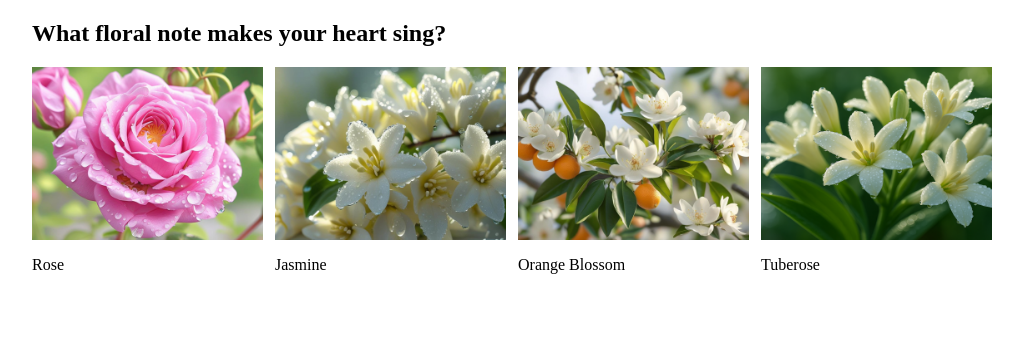
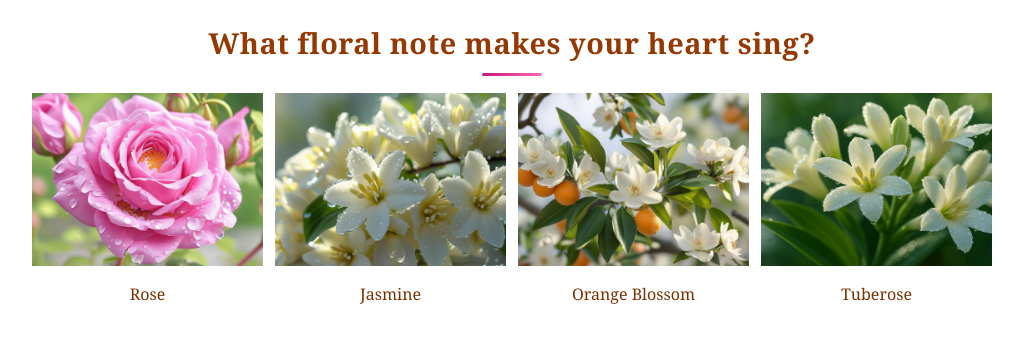
Before and after one commit to AlexandraSelby/fragrance-quiz, a plain HTML site: page index.html in a window 1280 px wide. Shown: the whole page, without its empty margins (128-1151 px from the left). Drawn offline with Linux system fonts and the light colour scheme.

Commit message:
feat: style the h2 and p element

```diff
--- a/assets/css/styles.css
+++ b/assets/css/styles.css
@@ -42,5 +42,43 @@ body {
   cursor: pointer;
 }
 .answer-option:hover {
-  outline: 2px solid hotpink;
+  box-shadow: 0 0 12px rgba(255, 105, 180, 0.6);
+  transform: scale(1.02);
+  transition: all 0.3s ease;
+  border-radius: 12px;
 }
+/* Elegant Headings */
+h2 {
+  font-family: "Playfair Display", Georgia, serif; /* elegant serif font */
+  font-size: 1.8rem; /* large enough for accessibility */
+  font-weight: 600;
+  color: #953903; /* dark grey for high contrast */
+  margin-bottom: 0.6em;
+  letter-spacing: 0.5px;
+  line-height: 1.3;
+  text-align: center;
+}
+
+/* Elegant Paragraphs */
+p {
+  font-family: "Lora", Georgia, serif; /* classy, readable serif */
+  font-size: 1rem;
+  line-height: 1.6;
+  color: #773200; /* high contrast but softer than pure black */
+  margin-bottom: 1.2em;
+  text-align: center;
+  max-width: 60ch; /* keeps lines from being too long */
+  margin-left: auto;
+  margin-right: auto;
+}
+
+/* Optional: Add soft accent underline for quiz headings */
+h2::after {
+  content: "";
+  display: block;
+  width: 60px;
+  height: 3px;
+  margin: 0.4em auto 0;
+  background: linear-gradient(90deg, #c71585, #ff69b4); /* elegant pink gradient */
+  border-radius: 2px;
+}
--- a/index.html
+++ b/index.html
@@ -55,9 +55,6 @@
 
   <div id="question3" class="question" style="display: none">
     <h2>Pick your signature sip</h2>
-    <p>
-      Which of these delicious drink - inspired scents makes your nose happiest?
-    </p>
     <div id="drink-options" class="image-grid">
       <div class="answer-option" data-profile="minimalist">
         <img src="assets/images/coffee.jpg" alt="Cup of black coffe steaming and spilled coffe beans on a wood surface" />
```
